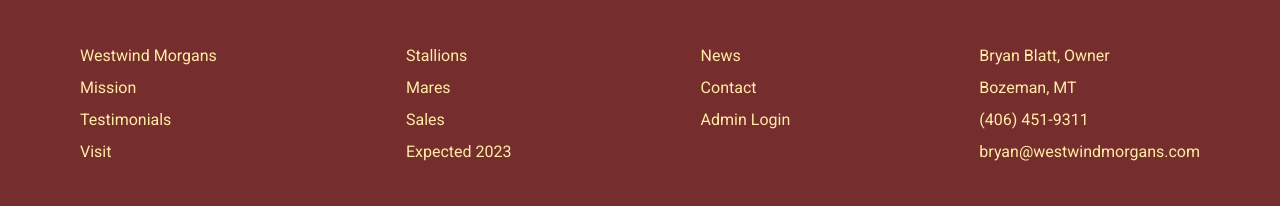
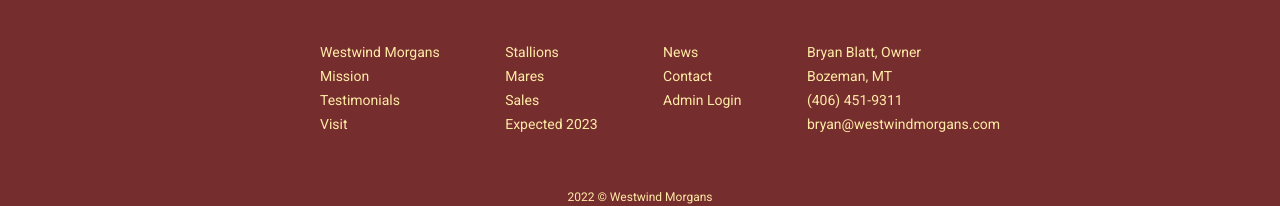
Before and after one commit to whoguy24/westwind-morgans, a React (Create React App) app: page /#/home in a window 1280 px wide. Shown: the part 746-952 px from the top of the page. Built offline with nearby package versions, Linux system fonts and the light colour scheme.

Commit message:
Made minor adjustments

```diff
--- a/src/components/Footer/Footer.css
+++ b/src/components/Footer/Footer.css
@@ -7,15 +7,17 @@
 
 #footer-links {
   display: flex;
-  line-height: 200%;
+  line-height: 150%;
   justify-content: space-between;
+  padding-left: 200px;
+  padding-right: 200px;
 }
 
 #footer-links ul {
   margin: 0px;
-  padding: 0px;
   list-style-type: none;
   margin-top: 0px;
+  font-size: 14px;
 }
 
 #footer-links a, li {
@@ -36,6 +38,10 @@
   padding-bottom: 42px;
 }
 
+#footer-address {
+  font-size: 24px;
+}
+
 #footer-links-mobile {
   display: flex;
   line-height: 250%;
@@ -47,6 +53,7 @@
   padding: 0px;
   list-style-type: none;
   margin-top: 0px;
+  font-size: 14px;
 }
 
 #footer-links-mobile a, li {
@@ -65,10 +72,10 @@
 
 #footer-copyright {
   color: #FFEBA6;
-  line-height: 150%;
   text-align: center;
   padding-top: 42px;
   padding-bottom: 10px;
+  font-size: 12px;
 }
 
 #footer-seperator {
--- a/src/components/Footer/Footer.jsx
+++ b/src/components/Footer/Footer.jsx
@@ -81,10 +81,10 @@
 
                             <div id="footer-seperator"></div>
 
-                            <li>Bryan Blatt, Owner</li>
-                            <li>Bozeman, MT</li>
-                            <li>(406) 451-9311</li>
-                            <li>bryan@westwindmorgans.com</li>
+                            <li className="footer-address">Bryan Blatt, Owner</li>
+                            <li className="footer-address">Bozeman, MT</li>
+                            <li className="footer-address">(406) 451-9311</li>
+                            <li className="footer-address">bryan@westwindmorgans.com</li>
                         </ul>
 
                     </div>
```
